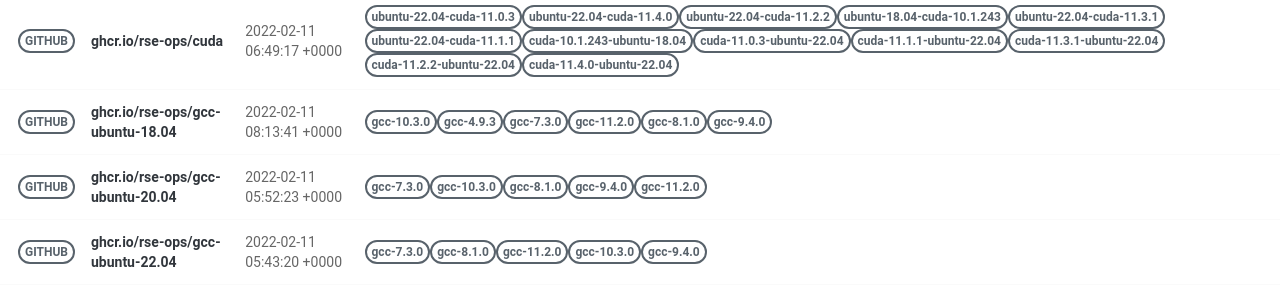
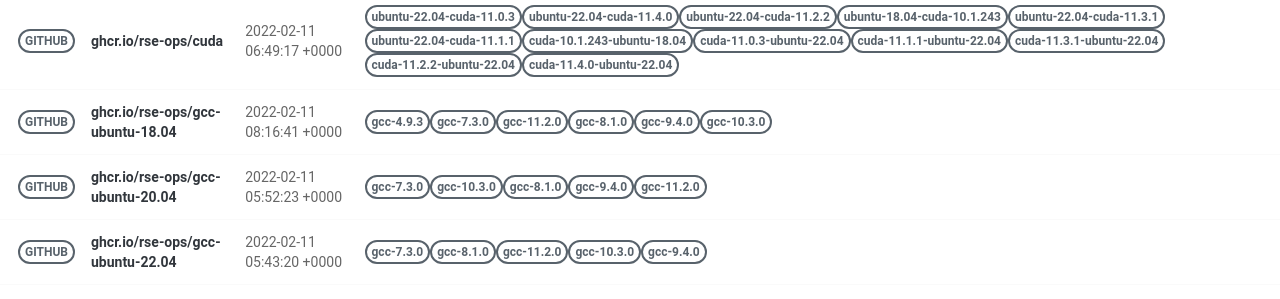
Before and after one commit to rse-ops/docker-images, a Jekyll site: the page built from pages/index.md, in a window 1280 px wide. Shown: the part 502-801 px from the top of the page. Built offline with Jekyll 4.4.1, drawn with Linux system fonts in a browser that asks for light colours; nearby versions of some CDN libraries; part of the change alters nothing that is shown.

Commit message:
Automated push to update library 2022-02-11

```diff
--- a/_library/ghcr.io-rse-ops-gcc-ubuntu-18.04.md
+++ b/_library/ghcr.io-rse-ops-gcc-ubuntu-18.04.md
@@ -1,14 +1,11 @@
 ---
 layout: container
 name: ghcr.io/rse-ops/gcc-ubuntu-18.04
-updated_at: 2022-02-11 08:13:41.982839
+updated_at: 2022-02-11 08:16:41.362525
 
 
 container_url: https://github.com/orgs/rse-ops/packages/container/package/gcc-ubuntu-18.04
 versions:
- - tag: gcc-10.3.0
-   dockerfile: https://github.com/rse-ops/docker-images/blob/main/ubuntu/gcc/Dockerfile
-   manifest: https://crane.ggcr.dev/manifest/ghcr.io/rse-ops/gcc-ubuntu-18.04:gcc-10.3.0
  - tag: gcc-4.9.3
    dockerfile: https://github.com/rse-ops/docker-images/blob/main/ubuntu/gcc/Dockerfile
    manifest: https://crane.ggcr.dev/manifest/ghcr.io/rse-ops/gcc-ubuntu-18.04:gcc-4.9.3
@@ -24,5 +21,8 @@ versions:
  - tag: gcc-9.4.0
    dockerfile: https://github.com/rse-ops/docker-images/blob/main/ubuntu/gcc/Dockerfile
    manifest: https://crane.ggcr.dev/manifest/ghcr.io/rse-ops/gcc-ubuntu-18.04:gcc-9.4.0
+ - tag: gcc-10.3.0
+   dockerfile: https://github.com/rse-ops/docker-images/blob/main/ubuntu/gcc/Dockerfile
+   manifest: https://crane.ggcr.dev/manifest/ghcr.io/rse-ops/gcc-ubuntu-18.04:gcc-10.3.0
 
 ---
```
